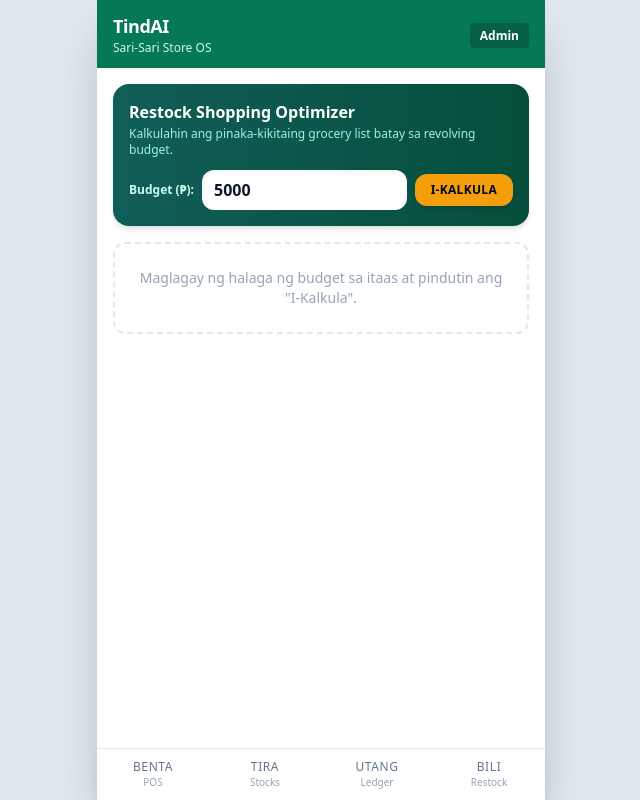
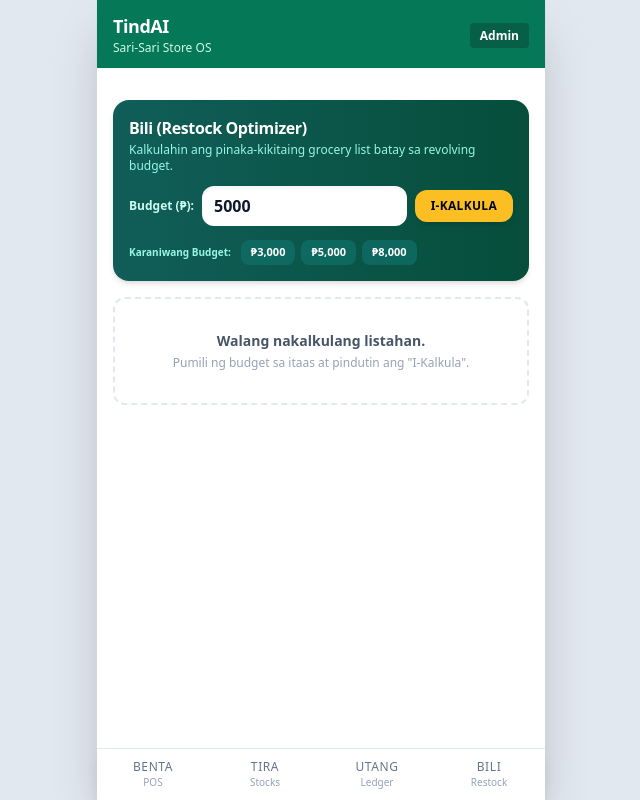
Before and after one commit to Breacher1337/TindAi, a Django app: page /restock/calculate/ in a window 1280 px wide. Shown: the whole page, without its empty margins (319-959 px from the left). Run offline with Django 5.2, Linux system fonts and the light colour scheme; data that the repository does not hold is empty; some libraries are stand-ins or nearby versions.

Commit message:
feat(restock): add printable layout, budget presets, and shopping checklist (closes #21)

```diff
--- a/backend/core/views.py
+++ b/backend/core/views.py
@@ -307,6 +307,7 @@ def restock_calculate(request):
             expected_profit = (prod.retail_price * 6 - pack_cost) * packs_to_buy
             restock_items.append({
                 'name': prod.name,
+                'category': prod.category,
                 'packs': packs_to_buy,
                 'pack_unit': prod.pack_unit,
                 'unit_cost': f"{pack_cost:.2f}",
@@ -319,9 +320,14 @@ def restock_calculate(request):
         if remaining_budget < Decimal('100.00'):
             break
 
+    total_profit = sum(Decimal(it['expected_profit']) for it in restock_items)
+
     context = {
         'budget': budget,
         'restock_items': restock_items,
         'total_spend': f"{total_spend:.2f}",
+        'remaining_budget': f"{remaining_budget:.2f}",
+        'total_profit': f"{total_profit:.2f}",
+        'items_count': len(restock_items),
     }
     return render(request, 'restock.html', context)
--- a/backend/templates/base.html
+++ b/backend/templates/base.html
@@ -11,6 +11,18 @@
     /* Mobile-first touch ergonomics */
     body { -webkit-tap-highlight-color: transparent; }
     .touch-target { min-height: 48px; min-width: 48px; }
+
+    /* Print Stylesheet for Shopping Lists */
+    @media print {
+      body { background: white !important; font-size: 12pt !important; }
+      header, nav, .no-print { display: none !important; }
+      .max-w-md { max-width: 100% !important; box-shadow: none !important; padding-bottom: 0 !important; }
+      main { padding: 0 !important; }
+      .print-only { display: block !important; }
+    }
+    @media screen {
+      .print-only { display: none !important; }
+    }
   </style>
 </head>
 <body class="bg-slate-200 text-slate-900 font-sans antialiased" hx-headers='{"X-CSRFToken": "{{ csrf_token }}"}'>
--- a/backend/templates/restock.html
+++ b/backend/templates/restock.html
@@ -5,19 +5,53 @@
 {% block content %}
 <div class="space-y-4">
 
-  <!-- Header & Budget Formulation -->
-  <div class="bg-gradient-to-r from-teal-800 to-emerald-900 text-white p-4 rounded-2xl shadow-md">
-    <h2 class="font-bold text-base">Restock Shopping Optimizer</h2>
-    <p class="text-xs text-teal-200 mt-0.5">Kalkulahin ang pinaka-kikitaing grocery list batay sa revolving budget.</p>
+  <!-- Print-Only Header -->
+  <div class="print-only mb-6 border-b-2 border-black pb-3">
+    <div class="flex justify-between items-start">
+      <div>
+        <h1 class="text-2xl font-black uppercase tracking-tight">TindAI • Shopping List</h1>
+        <p class="text-sm text-slate-600">Puregold / Unimec Wholesaler Replenishment Run</p>
+      </div>
+      <div class="text-right text-xs">
+        <p>Petsa: <span id="print-date"></span></p>
+        <p>Budget: <strong>₱{{ budget }}</strong></p>
+        <p>Tinatayang Gastos: <strong>₱{{ total_spend }}</strong></p>
+      </div>
+    </div>
+  </div>
 
-    <form method="POST" action="/restock/calculate/" class="mt-3 space-y-2">
+  <!-- Header & Budget Formulation (Hidden on Print) -->
+  <div class="no-print bg-gradient-to-r from-teal-800 to-emerald-900 text-white p-4 rounded-2xl shadow-md">
+    <div class="flex items-center justify-between">
+      <div>
+        <h2 class="font-black text-base tracking-tight">Bili (Restock Optimizer)</h2>
+        <p class="text-xs text-teal-200 mt-0.5">Kalkulahin ang pinaka-kikitaing grocery list batay sa revolving budget.</p>
+      </div>
+      <i data-lucide="calculator" class="w-5 h-5 text-teal-200"></i>
+    </div>
+
+    <form method="POST" action="/restock/calculate/" class="mt-3 space-y-2.5">
       {% csrf_token %}
       <div class="flex items-center space-x-2">
         <label for="budget_input" class="text-xs font-bold text-teal-100 whitespace-nowrap">Budget (₱):</label>
         <input type="number" step="100" min="500" max="50000" name="budget" id="budget_input" value="{{ budget|default:5000 }}"
-               class="flex-1 border-0 rounded-xl px-3 py-2 text-base font-extrabold text-slate-900 bg-white shadow-inner focus:outline-none">
-        <button type="submit" class="bg-amber-500 hover:bg-amber-600 text-slate-950 font-black px-4 py-2 rounded-xl text-xs uppercase tracking-wide shadow-md active:scale-95 transition">
+               class="flex-1 border-0 rounded-xl px-3 py-2 text-base font-black text-slate-900 bg-white shadow-inner focus:outline-none focus:ring-2 focus:ring-amber-400">
+        <button type="submit" class="bg-amber-400 hover:bg-amber-500 text-slate-950 font-black px-4 py-2 rounded-xl text-xs uppercase tracking-wide shadow-md active:scale-95 transition">
           I-Kalkula
+        </button>
+      </div>
+
+      <!-- Quick Budget Presets -->
+      <div class="flex items-center gap-1.5 pt-1">
+        <span class="text-[10px] text-teal-200 font-semibold mr-1">Karaniwang Budget:</span>
+        <button type="button" onclick="setBudget(3000)" class="text-[11px] font-bold bg-teal-700/60 hover:bg-teal-700 text-white px-2.5 py-1 rounded-lg">
+          ₱3,000
+        </button>
+        <button type="button" onclick="setBudget(5000)" class="text-[11px] font-bold bg-teal-700/60 hover:bg-teal-700 text-white px-2.5 py-1 rounded-lg">
+          ₱5,000
+        </button>
+        <button type="button" onclick="setBudget(8000)" class="text-[11px] font-bold bg-teal-700/60 hover:bg-teal-700 text-white px-2.5 py-1 rounded-lg">
+          ₱8,000
         </button>
       </div>
     </form>
@@ -26,42 +60,103 @@
   <!-- Procurement Results & Aisle Checklist -->
   {% if restock_items %}
   <div class="space-y-3">
-    <div class="flex justify-between items-center">
+
+    <!-- Action Bar (Hidden on Print) -->
+    <div class="no-print flex justify-between items-center bg-white border border-slate-200 p-3 rounded-xl shadow-sm">
       <div>
-        <h3 class="text-xs font-bold text-slate-500 uppercase tracking-wider">Mungkahing Listahan sa Puregold</h3>
-        <p class="text-xs text-slate-500">Tinatayang Gastos: <strong class="text-emerald-800 font-extrabold">₱{{ total_spend }}</strong></p>
+        <h3 class="text-xs font-bold text-slate-500 uppercase tracking-wider">Mungkahing Checklist ({{ items_count }} SKUs)</h3>
+        <div class="text-xs text-slate-600 mt-0.5">
+          Gastos: <strong class="text-emerald-800 font-black">₱{{ total_spend }}</strong>
+          {% if total_profit %}
+          • Tubo: <strong class="text-amber-700 font-black">+₱{{ total_profit }}</strong>
+          {% endif %}
+        </div>
       </div>
-      <button onclick="window.print()" class="bg-slate-800 text-white font-bold text-xs px-3 py-1.5 rounded-lg shadow-sm active:scale-95">
-        I-print Listahan
+      <button onclick="prepareAndPrint()" class="bg-slate-900 hover:bg-slate-800 text-white font-extrabold text-xs px-3.5 py-2 rounded-xl shadow-md active:scale-95 flex items-center gap-1.5">
+        <i data-lucide="printer" class="w-3.5 h-3.5"></i>
+        <span>I-Print Listahan</span>
       </button>
     </div>
 
+    <!-- Printable Checklist Cards -->
     <div class="bg-white border border-slate-200 rounded-xl p-3 shadow-sm divide-y divide-slate-100">
       {% for item in restock_items %}
-      <div class="py-2.5 flex items-start justify-between">
-        <div class="flex items-start space-x-2.5">
-          <input type="checkbox" class="mt-1 w-4 h-4 rounded text-emerald-600 focus:ring-emerald-500 accent-emerald-600">
-          <div>
-            <div class="font-bold text-sm text-slate-900 leading-tight">{{ item.name }}</div>
-            <div class="text-xs text-slate-500 mt-0.5">
-              <span>Bibilhin: <strong>{{ item.packs }} {{ item.pack_unit }}</strong></span> |
-              <span>Puhunan: ₱{{ item.unit_cost }}/pack</span>
+      <div class="py-2.5 flex items-start justify-between gap-2 transition-all item-row">
+        <div class="flex items-start gap-3">
+          <input type="checkbox" onchange="toggleStrike(this)"
+                 class="mt-1 w-5 h-5 rounded text-emerald-600 focus:ring-emerald-500 accent-emerald-600 cursor-pointer">
+          <div class="item-content">
+            <div class="flex items-center gap-1.5 flex-wrap">
+              <span class="font-bold text-sm text-slate-900 leading-tight item-title">{{ item.name }}</span>
+              <span class="no-print text-[10px] font-semibold text-slate-500 bg-slate-100 px-1.5 py-0.5 rounded">
+                {{ item.category }}
+              </span>
             </div>
-            <div class="text-[11px] text-emerald-700 font-medium">Inaasahang Tubo: +₱{{ item.expected_profit }}</div>
+            <div class="text-xs text-slate-500 mt-0.5 flex items-center gap-1.5 flex-wrap">
+              <span class="font-bold text-slate-800">Bilhin: {{ item.packs }} {{ item.pack_unit }}</span>
+              <span>•</span>
+              <span>₱{{ item.unit_cost }}/pack</span>
+            </div>
+            <div class="no-print text-[11px] text-emerald-700 font-semibold mt-0.5">
+              Inaasahang Tubo: +₱{{ item.expected_profit }}
+            </div>
           </div>
         </div>
-        <div class="text-right font-black text-sm text-slate-800">
-          ₱{{ item.line_total }}
+
+        <div class="text-right shrink-0">
+          <div class="text-sm font-black text-slate-900">
+            ₱{{ item.line_total }}
+          </div>
+          <div class="text-[10px] text-slate-400 font-medium">Subtotal</div>
         </div>
       </div>
       {% endfor %}
     </div>
+
+    <!-- Print Footer Summary -->
+    <div class="print-only mt-6 pt-4 border-t-2 border-black flex justify-between text-sm font-bold">
+      <span>Kabuuang Dami: {{ items_count }} Uri ng Paninda</span>
+      <span>Kabuuang Bayarin: ₱{{ total_spend }}</span>
+    </div>
+
   </div>
   {% else %}
-  <div class="p-6 text-center text-slate-400 border-2 border-dashed border-slate-200 rounded-xl text-sm">
-    Maglagay ng halaga ng budget sa itaas at pindutin ang "I-Kalkula".
+  <div class="p-8 text-center text-slate-400 border-2 border-dashed border-slate-200 rounded-xl">
+    <i data-lucide="shopping-bag" class="w-8 h-8 mx-auto text-slate-300 mb-2"></i>
+    <p class="text-sm font-semibold text-slate-600">Walang nakalkulang listahan.</p>
+    <p class="text-xs text-slate-400 mt-1">Pumili ng budget sa itaas at pindutin ang "I-Kalkula".</p>
   </div>
   {% endif %}
 
 </div>
+
+<script>
+  function setBudget(val) {
+    document.getElementById('budget_input').value = val;
+  }
+
+  function toggleStrike(checkbox) {
+    const row = checkbox.closest('.item-row');
+    const title = row.querySelector('.item-title');
+    if (checkbox.checked) {
+      row.classList.add('opacity-40');
+      title.classList.add('line-through');
+    } else {
+      row.classList.remove('opacity-40');
+      title.classList.remove('line-through');
+    }
+  }
+
+  function prepareAndPrint() {
+    const d = new Date();
+    const dateStr = d.toLocaleDateString('fil-PH', { month: 'short', day: 'numeric', year: 'numeric' });
+    const printDate = document.getElementById('print-date');
+    if (printDate) printDate.innerText = dateStr;
+    window.print();
+  }
+
+  if (window.lucide) {
+    lucide.createIcons();
+  }
+</script>
 {% endblock %}
```
